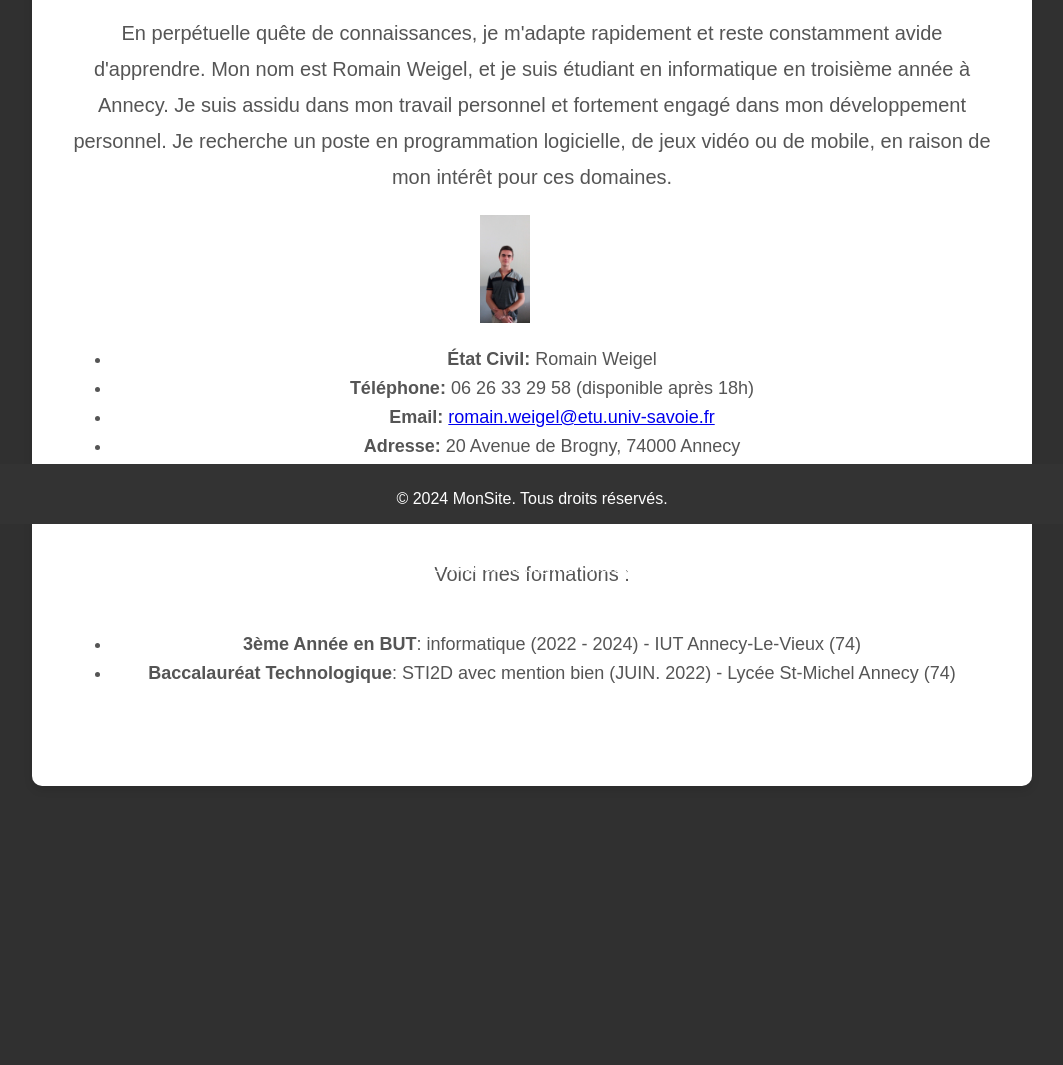
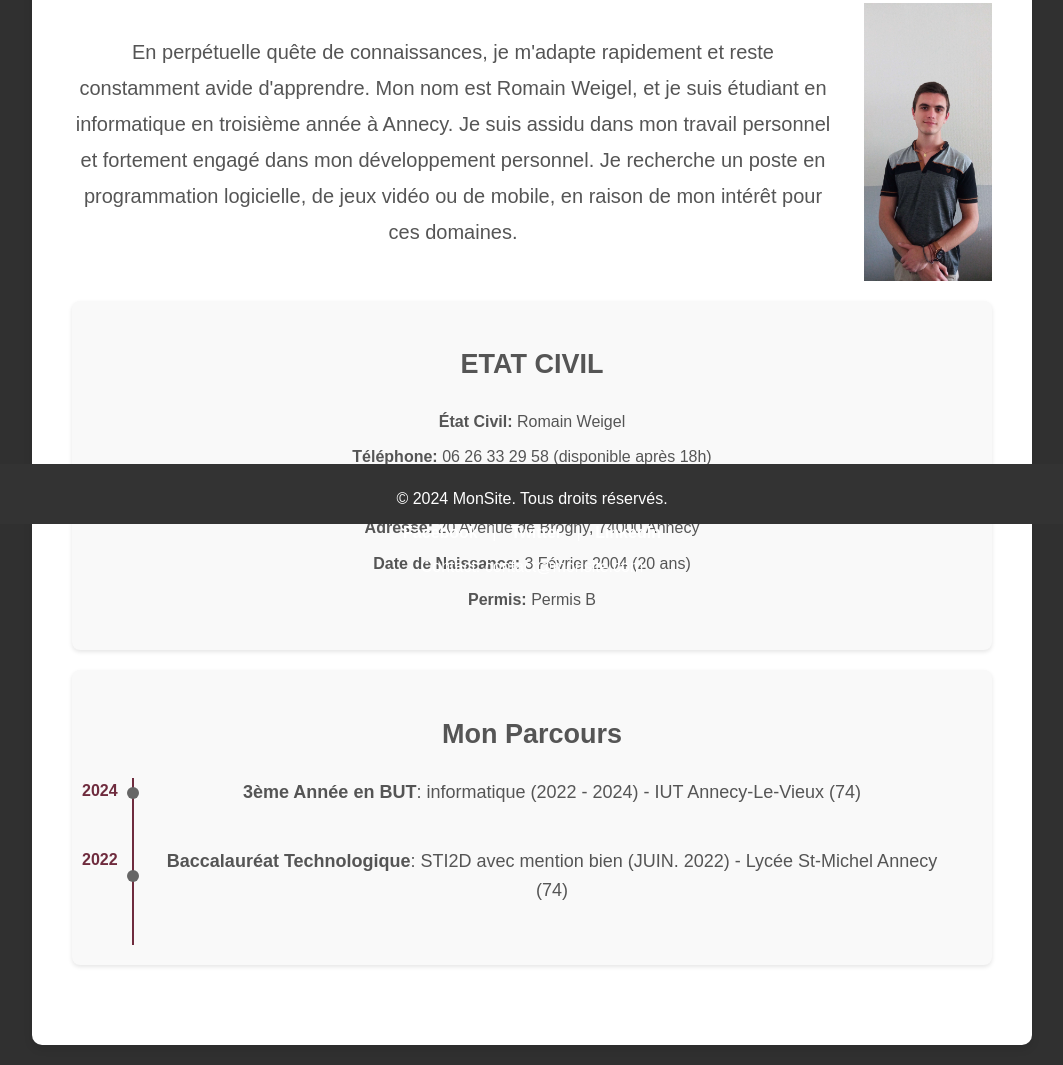
Before and after one commit to RinomaW/Romain_Weigel_Portfolio.github.io, a plain HTML site: page index.html in a window 1280 px wide. Shown: the part 276-1341 px from the top of the page, without its empty margins (108-1171 px from the left). Before the commit the page ends 1082 px from the top, so only its background shows below. Drawn offline with Linux system fonts and the light colour scheme.

Commit message:
amélioration de la page de garde

```diff
--- /dev/null
+++ b/Introduction.css
@@ -0,0 +1,127 @@
+/* Style pour le conteneur du texte et de l'image */
+.content-container {
+    display: flex; /* Utilise Flexbox pour aligner horizontalement */
+    align-items: center; /* Centre verticalement le contenu */
+    margin-bottom: 20px; /* Ajoute de l'espace en bas du conteneur */
+}
+
+/* Ajustements pour l'image de contenu */
+#extra-info-image {
+    width: 10vw; /* Ajuste la largeur de l'image */
+    height: auto; /* Maintient le ratio d'aspect */
+    margin-left: 10px; /* Espace à gauche de l'image */
+    vertical-align: middle; /* Aligne l'image avec le texte */
+}
+
+/* Style pour le titre et le sous-titre */
+#title {
+    font-size: 28px;
+    color: #343a40; /* Couleur du titre */
+}
+
+#subheading {
+    font-size: 22px;
+    color: #666; /* Couleur du sous-titre */
+    margin-bottom: 20px; /* Espace sous le sous-titre */
+}
+
+/* Style pour le texte de contenu */
+#content-text {
+    font-size: 18px;
+    line-height: 1.6;
+    color: #555; /* Couleur du texte */
+    margin-right: 20px; /* Espace à droite du texte */
+}
+
+/* Style pour les listes */
+#personal-info, #education {
+    list-style-type: none; /* Enlève les puces des listes */
+    padding: 0; /* Enlève le padding par défaut */
+}
+
+#personal-info li, #education li {
+    margin-bottom: 10px; /* Espace entre les éléments de la liste */
+    font-size: 16px; /* Taille de la police */
+}
+
+/* Style pour le contenu additionnel */
+#additional-content-moi {
+    margin-top: 20px; /* Espace au-dessus du contenu additionnel */
+    background-color: #f9f9f9; /* Couleur de fond claire */
+    border-radius: 8px; /* Coins arrondis */
+    padding: 20px; /* Espace intérieur */
+    box-shadow: 0 2px 4px rgba(0, 0, 0, 0.1); /* Ombre pour effet de profondeur */
+}
+
+
+/* Style pour le contenu additionnel */
+#additional-content-formation {
+    margin-top: 20px; /* Espace au-dessus du contenu additionnel */
+    background-color: #f9f9f9; /* Couleur de fond claire */
+    border-radius: 8px; /* Coins arrondis */
+    padding: 20px  50px; /* Espace intérieur */
+    box-shadow: 0 2px 4px rgba(0, 0, 0, 0.1); /* Ombre pour effet de profondeur */
+}
+
+/* Styles pour la timeline */
+.timeline {
+    display: flex; /* Affiche les éléments de la timeline en ligne */
+    align-items: flex-start; /* Aligne les éléments au début */
+    position: relative; /* Positionne l'élément pour les lignes de séparation */
+}
+
+.timeline-bar {
+    flex: 1; /* Permet à la barre de prendre toute la largeur disponible */
+    position: relative; /* Pour le positionnement de la barre */
+    padding-left: 40px; /* Espace à gauche pour les éléments */
+}
+
+/* Styles pour les éléments de la timeline */
+.timeline-item {
+    margin-bottom: 40px; /* Espace entre les éléments de la timeline */
+    position: relative; /* Position pour les éléments individuels */
+}
+
+/* Ligne verticale de la timeline */
+.timeline-bar::before {
+    content: '';
+    position: absolute;
+    left: 10px; /* Position de la ligne verticale */
+    top: 0; /* Commence en haut de la barre */
+    bottom: 0; /* S'étend jusqu'en bas */
+    width: 2px; /* Épaisseur de la ligne */
+    background-color: #6F2C3E; /* Couleur bordeaux */
+}
+
+/* Styles pour les années */
+.year {
+    position: absolute; /* Positionne l'année sur la ligne */
+    left: -80px; /* Espace à gauche de la ligne */
+    font-weight: bold; /* Met le texte en gras */
+    font-size: 16px; /* Taille de la police */
+    color: #6F2C3E; /* Couleur bordeaux */
+}
+
+/* Points sur la barre */
+.timeline-item::before {
+    content: '';
+    position: absolute;
+    left: -29px; /* Aligne le point sur la ligne */
+    top: 50%; /* Centrer verticalement par rapport à l'élément */
+    width: 12px; /* Largeur du point */
+    height: 12px; /* Hauteur du point */
+    border-radius: 50%; /* Rend le point circulaire */
+    background-color: #666666; /* Couleur du point bordeaux */
+    transform: translate(-50%, -50%); /* Centrer le point horizontalement et verticalement */
+}
+/* Masquer l'image sur les petits écrans */
+.hide-on-mobile {
+    display: none;
+}
+
+/* Afficher l'image sur les grands écrans */
+@media (min-width: 768px) {
+    #extra-info-image {
+        display: block;
+    }
+}
--- /dev/null
+++ b/contact.css
@@ -0,0 +1,64 @@
+body {
+    font-family: Arial, sans-serif;
+    margin: 0;
+    padding: 0;
+    background-color: #f5f5f5;
+}
+
+h1 {
+    text-align: center;
+    margin: 20px 0;
+}
+
+.contact-container {
+    display: flex;
+    flex-direction: column;
+    align-items: center;
+    max-width: 800px;
+    margin: auto;
+    padding: 20px;
+    background-color: white;
+    border-radius: 8px;
+    box-shadow: 0 2px 8px rgba(0, 0, 0, 0.1);
+}
+
+.contact-info {
+    margin-bottom: 30px;
+}
+
+.contact-info h2, .contact-form h2 {
+    margin-bottom: 10px;
+}
+
+label {
+    display: block;
+    margin: 10px 0 5px;
+}
+
+input, textarea {
+    width: 100%;
+    padding: 10px;
+    margin-bottom: 15px;
+    border: 1px solid #ccc;
+    border-radius: 4px;
+}
+
+button {
+    background-color: #6F2C3E; /* Bordeaux */
+    color: white;
+    padding: 10px 15px;
+    border: none;
+    border-radius: 4px;
+    cursor: pointer;
+}
+
+button:hover {
+    background-color: #5a222b; /* Teinte plus foncée au survol */
+}
+
+footer {
+    text-align: center;
+    margin-top: 30px;
+    padding: 10px;
+    background-color: #eee;
+}
--- a/contact.html
+++ b/contact.html
@@ -1,2 +1,40 @@
-<h1 id="title"></h1>
-<p id="content-text"></p>
+<!DOCTYPE html>
+<html lang="fr">
+<head>
+    <meta charset="UTF-8">
+    <meta name="viewport" content="width=device-width, initial-scale=1.0">
+    <title>Contact</title>
+    <link rel="stylesheet" href="contact.css">
+</head>
+<body>
+    <h1>Contactez-moi</h1>
+    <div class="contact-container">
+        <div class="contact-info">
+            <h2>Informations de Contact</h2>
+            <p><strong>Email:</strong> <a href="mailto:romain.weigel@etu.univ-savoie.fr">romain.weigel@etu.univ-savoie.fr</a></p>
+            <p><strong>Téléphone:</strong> 06 26 33 29 58</p>
+            <p><strong>Adresse:</strong> 20 Avenue de Brogny, 74000 Annecy</p>
+        </div>
+
+        <div class="contact-form">
+            <h2>Formulaire de Contact</h2>
+            <form action="mailto:romain.weigel@etu.univ-savoie.fr" method="post" enctype="text/plain">
+                <label for="name">Nom:</label>
+                <input type="text" id="name" name="name" required>
+
+                <label for="email">Email:</label>
+                <input type="email" id="email" name="email" required>
+
+                <label for="message">Message:</label>
+                <textarea id="message" name="message" rows="5" required></textarea>
+
+                <button type="submit">Envoyer</button>
+            </form>
+        </div>
+    </div>
+
+    <footer>
+        <p>&copy; 2024 MonSite. Tous droits réservés.</p>
+    </footer>
+</body>
+</html>
--- a/index.html
+++ b/index.html
@@ -73,7 +73,16 @@
 
         if (page === 'introduction') {
             document.getElementById('subheading').textContent = content[page].subheading;
-                    document.getElementById('extra-info').textContent = content[page].extra_info;
+            document.getElementById('title_personal').textContent = content[page].title_personal;
+
+            // Remplir les informations personnelles
+            const personalInfo = content[page].personal_info;
+            document.getElementById('personal-etat-civil').textContent = personalInfo.etat_civil;
+            document.getElementById('personal-telephone').textContent = personalInfo.telephone;
+            document.getElementById('personal-email').textContent = personalInfo.email;
+            document.getElementById('personal-adresse').textContent = personalInfo.adresse;
+            document.getElementById('personal-date-naissance').textContent = personalInfo.date_naissance;
+            document.getElementById('personal-permis').textContent = personalInfo.permis;
 
             // Remplir les informations de formation
             const education = content[page].education;
@@ -86,14 +95,10 @@
             document.getElementById('formation2-specialization').textContent = education.formation2.specialization;
             document.getElementById('formation2-dates').textContent = education.formation2.dates;
             document.getElementById('formation2-institution').textContent = education.formation2.institution;
-                } else if (page === 'projects') {
-                    document.getElementById('project-title').textContent = content[page].project_title;
-                    document.getElementById('project1').textContent = content[page].projects.project1;
-                    document.getElementById('project2').textContent = content[page].projects.project2;
-                    document.getElementById('project3').textContent = content[page].projects.project3;
         }
     }
 }
+
 
         function switchLang(lang) {
             currentLang = lang;
--- a/introduction.html
+++ b/introduction.html
@@ -1,28 +1,61 @@
+<!DOCTYPE html>
+<html lang="fr">
+<head>
+    <meta charset="UTF-8">
+    <meta name="viewport" content="width=device-width, initial-scale=1.0">
+    <title>Introduction</title>
+    <link rel="stylesheet" href="introduction.css">
+</head>
+<body>
     <h1 id="title"></h1>
     <h2 id="subheading"></h2>
+    <div class="content-container">
         <p id="content-text"></p>
-<img id="extra-info-image" src="./static/photoCV.jpg" alt="Extra Info Image" style="width: 50px; height: auto; margin-left: 10px; vertical-align: middle;"> <!-- Ajuste la taille de l'image -->
+        <img id="extra-info-image" src="./static/photoCV.jpg" alt="Extra Info Image">
+    </div>
 
     <!-- Nouveaux éléments ajoutés -->
-<div id="additional-content">
+    <div id="additional-content-moi">
         <h2 id="title_personal"></h2>
-
         <ul id="personal-info">
-        <li><strong>État Civil:</strong> Romain Weigel</li>
-        <li><strong>Téléphone:</strong> 06 26 33 29 58 (disponible après 18h)</li>
-        <li><strong>Email:</strong> <a href="mailto:romain.weigel@etu.univ-savoie.fr">romain.weigel@etu.univ-savoie.fr</a></li>
-        <li><strong>Adresse:</strong> 20 Avenue de Brogny, 74000 Annecy</li>
-        <li><strong>Date de Naissance:</strong> 3 Février 2004 (20 ans)</li>
-        <li><strong>Permis:</strong> Permis B</li>
-    </ul>
-    <p id="extra-info" style="display: inline-block;"></p> <!-- Ajout de display: inline-block pour aligner l'image à droite -->
-
-    <ul id="education">
-        <li>
-            <strong id="formation1-title"></strong>: <span id="formation1-specialization"></span> (<span id="formation1-dates"></span>) - <span id="formation1-institution"></span>
-        </li>
-        <li>
-            <strong id="formation2-title"></strong>: <span id="formation2-specialization"></span> (<span id="formation2-dates"></span>) - <span id="formation2-institution"></span>
-        </li>
+            <li><strong>État Civil:</strong> <span id="personal-etat-civil"></span></li>
+            <li><strong>Téléphone:</strong> <span id="personal-telephone"></span></li>
+            <li><strong>Email:</strong> <a href="mailto:romain.weigel@etu.univ-savoie.fr" id="personal-email"></a></li>
+            <li><strong>Adresse:</strong> <span id="personal-adresse"></span></li>
+            <li><strong>Date de Naissance:</strong> <span id="personal-date-naissance"></span></li>
+            <li><strong>Permis:</strong> <span id="personal-permis"></span></li>
         </ul>
     </div>
+
+    <div id="additional-content-formation">
+        <h2>Mon Parcours</h2>
+        <div class="timeline">
+            <div class="timeline-bar">
+                <div class="timeline-item">
+                    <span class="year">2024</span>
+                    <strong id="formation1-title"></strong>: <span id="formation1-specialization"></span> (<span id="formation1-dates"></span>) - <span id="formation1-institution"></span>
+                </div>
+                <div class="timeline-item">
+                    <span class="year">2022</span>
+                    <strong id="formation2-title"></strong>: <span id="formation2-specialization"></span> (<span id="formation2-dates"></span>) - <span id="formation2-institution"></span>
+                </div>
+            </div>
+        </div>
+    </div>
+
+    <script>
+        function toggleImageVisibility() {
+            const image = document.getElementById('extra-info-image');
+            if (window.innerWidth < 768) {
+                image.classList.add('hide-on-mobile'); // Masquer l'image sur mobile
+            } else {
+                image.classList.remove('hide-on-mobile'); // Afficher l'image sur les grands écrans
+            }
+        }
+
+        // Appelle la fonction lors du chargement de la page et lors du redimensionnement
+        window.addEventListener('load', toggleImageVisibility);
+        window.addEventListener('resize', toggleImageVisibility);
+    </script>
+</body>
+</html>
--- a/style.css
+++ b/style.css
@@ -86,17 +86,11 @@ body {
     padding-bottom: 80px; /* Ajoute de l'espace pour le footer */
     margin-top: 70px; /* Ajoute une marge en haut pour compenser la nav */
 }
-#extra-info-image {
-    width: 15vw; /* Ajuste la largeur de l'image */
-    height: auto; /* Maintient le ratio d'aspect */
-    margin-left: 10px; /* Espace à gauche de l'image */
-    margin-right: 5vw ;
-    vertical-align: middle; /* Aligne l'image avec le texte */
-}
+
+
 /* Style pour les titres */
 #content h1 {
     font-size: 32px;
-    margin-bottom: 20px;
     color: #343a40;
 }
 
```
Lines whose indentation alone changed are shown as unchanged.
